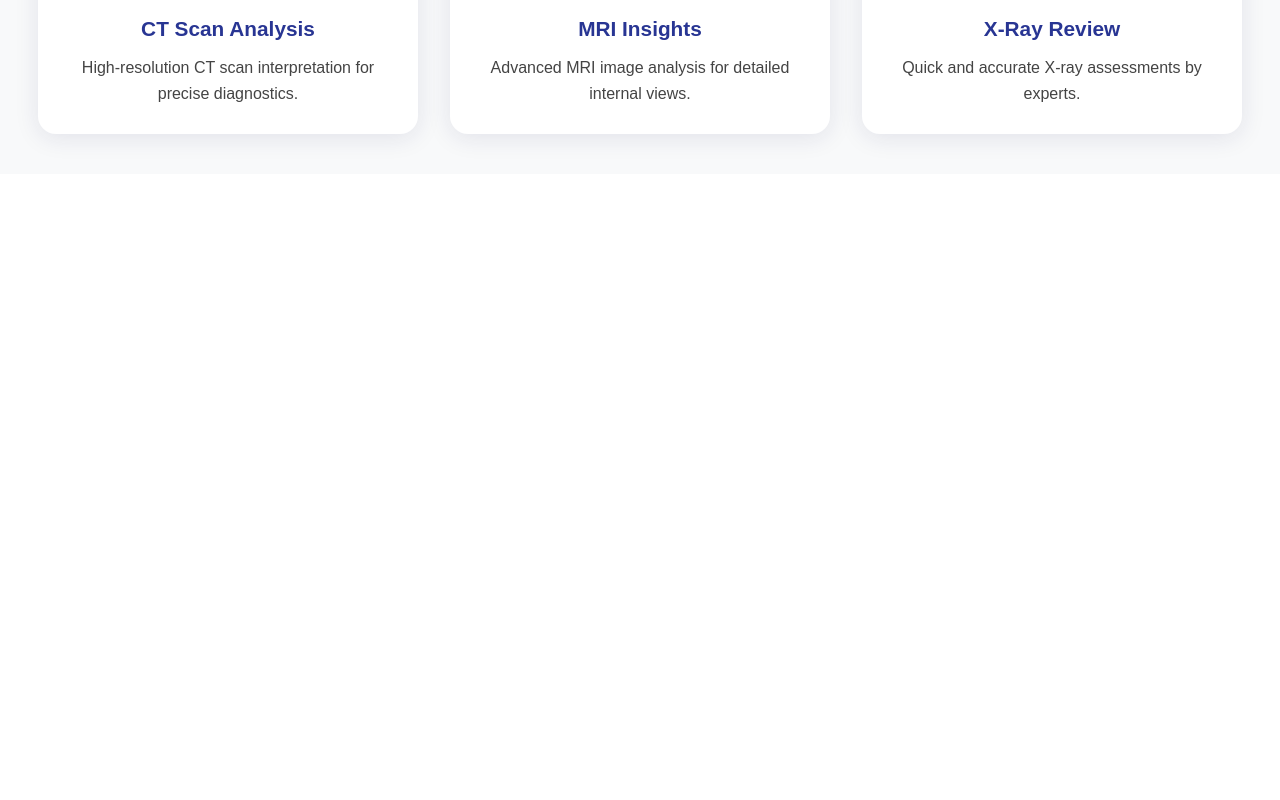
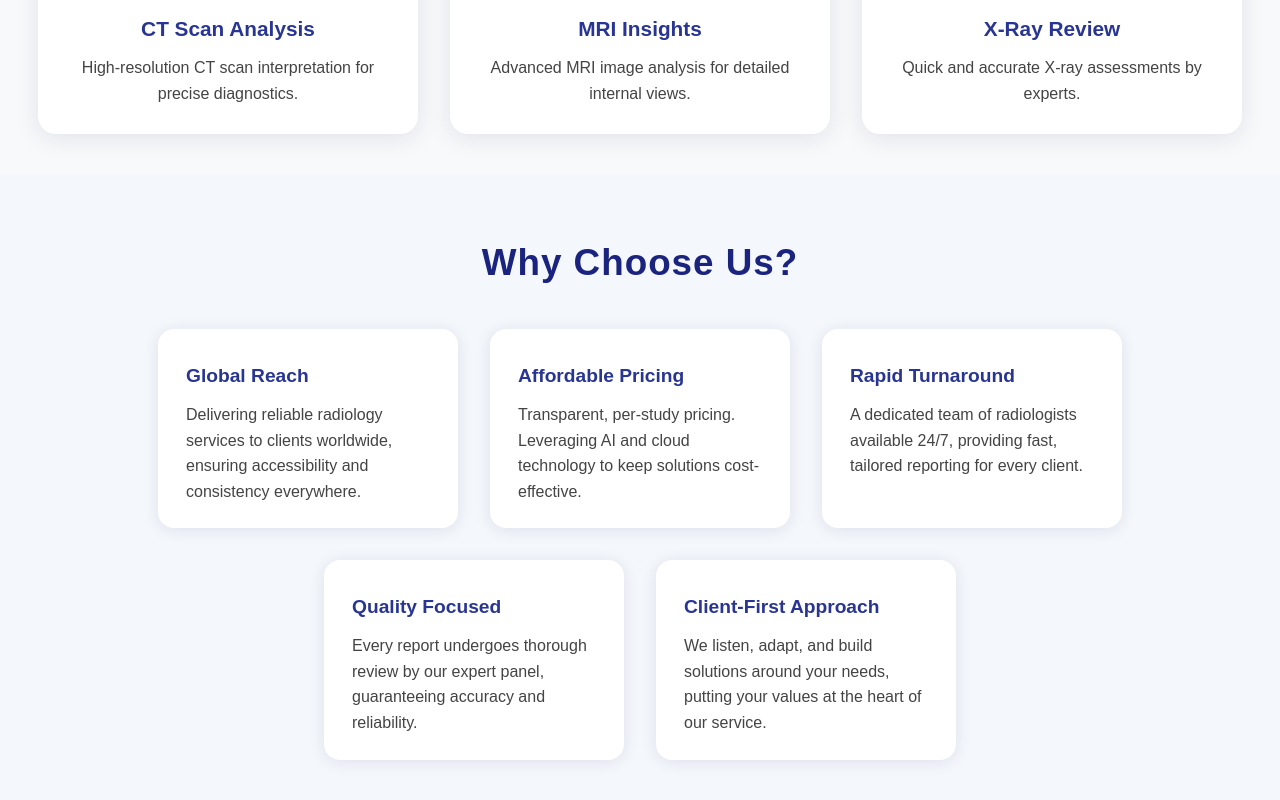
Before and after one commit to RadassistTele/Website-Frontend, a Next.js app: page / in a window 1280 px wide. Shown: the part 1114-1914 px from the top of the page. Before the commit the page ends 1288 px from the top, so only its background shows below. Built offline with nearby package versions, Linux system fonts and the light colour scheme.

Commit message:
added the why choose me section

```diff
--- /dev/null
+++ b/app/components/WhyChooseUs/WhyChooseUs.module.scss
@@ -0,0 +1,54 @@
+.whyChooseUsSection {
+  background: #f4f7fb;
+  padding: 60px 0 50px 0;
+  display: flex;
+  flex-direction: column;
+  align-items: center;
+}
+
+.heading {
+  font-size: 2.3rem;
+  color: #1a237e;
+  font-weight: 700;
+  margin-bottom: 36px;
+  letter-spacing: 1px;
+}
+
+.reasonsGrid {
+  display: flex;
+  flex-wrap: wrap;
+  gap: 32px;
+  justify-content: center;
+//   max-width: 1100px;
+}
+
+.reasonCard {
+  background: #fff;
+  border-radius: 16px;
+  box-shadow: 0 2px 16px rgba(30, 34, 90, 0.10);
+  padding: 32px 28px 24px 28px;
+  width: 300px;
+  min-height: 180px;
+  display: flex;
+  flex-direction: column;
+  align-items: flex-start;
+  transition: transform 0.2s, box-shadow 0.2s;
+}
+
+.reasonCard:hover {
+  transform: translateY(-6px) scale(1.03);
+  box-shadow: 0 8px 32px rgba(30, 34, 90, 0.16);
+}
+
+.reasonCard h3 {
+  font-size: 1.2rem;
+  color: #283593;
+  margin-bottom: 10px;
+  margin-top: 0;
+}
+
+.reasonCard p {
+  font-size: 1rem;
+  color: #444;
+  margin: 0;
+}
--- /dev/null
+++ b/app/components/WhyChooseUs/WhyChooseUs.tsx
@@ -0,0 +1,41 @@
+import React from "react";
+import css from "./WhyChooseUs.module.scss";
+
+const reasons = [
+  {
+    title: "Global Reach",
+    description: "Delivering reliable radiology services to clients worldwide, ensuring accessibility and consistency everywhere."
+  },
+  {
+    title: "Affordable Pricing",
+    description: "Transparent, per-study pricing. Leveraging AI and cloud technology to keep solutions cost-effective."
+  },
+  {
+    title: "Rapid Turnaround",
+    description: "A dedicated team of radiologists available 24/7, providing fast, tailored reporting for every client."
+  },
+  {
+    title: "Quality Focused",
+    description: "Every report undergoes thorough review by our expert panel, guaranteeing accuracy and reliability."
+  },
+  {
+    title: "Client-First Approach",
+    description: "We listen, adapt, and build solutions around your needs, putting your values at the heart of our service."
+  }
+];
+
+const WhyChooseUs = () => (
+  <div className={css.whyChooseUsSection}>
+    <h2 className={css.heading}>Why Choose Us?</h2>
+    <div className={css.reasonsGrid}>
+      {reasons.map((reason, idx) => (
+        <div className={css.reasonCard} key={idx}>
+          <h3>{reason.title}</h3>
+          <p >{reason.description}</p>
+        </div>
+      ))}
+    </div>
+  </div>
+);
+
+export default WhyChooseUs;
--- a/app/page.tsx
+++ b/app/page.tsx
@@ -4,6 +4,7 @@ import Navbar from './components/Navbar/Navbar';
 import UnderConstruction from './components/UnderConstruction/UnderConstruction';
 import '../styles/page.scss';
 import Services from './components/Services/services';
+import WhyChooseUs from './components/WhyChooseUs/WhyChooseUs';
 
 const page = () => {
   return (
@@ -57,7 +58,9 @@ const page = () => {
         </div>
       </section>
 
-    <Services />
+
+  <Services />
+  <WhyChooseUs />
 
       {/* Under Construction Section */}
       {/* <UnderConstruction /> */}
```
